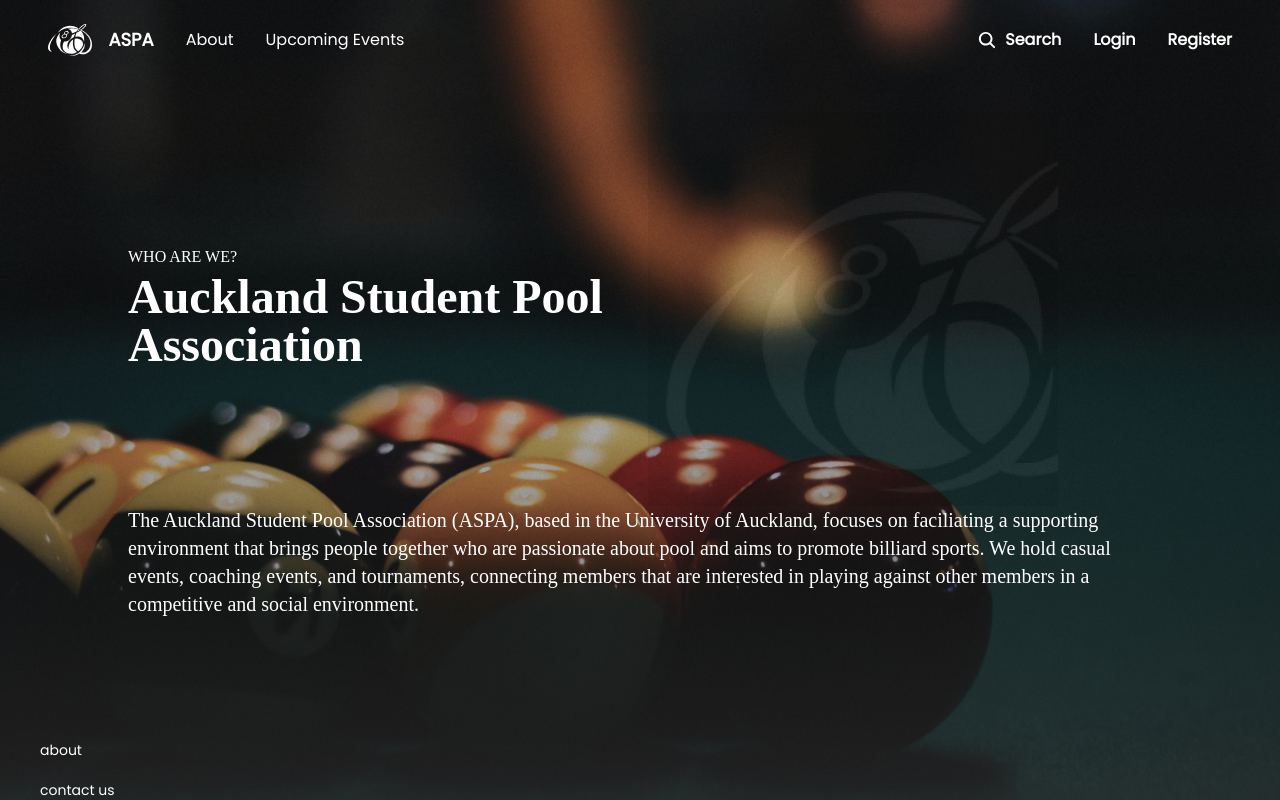
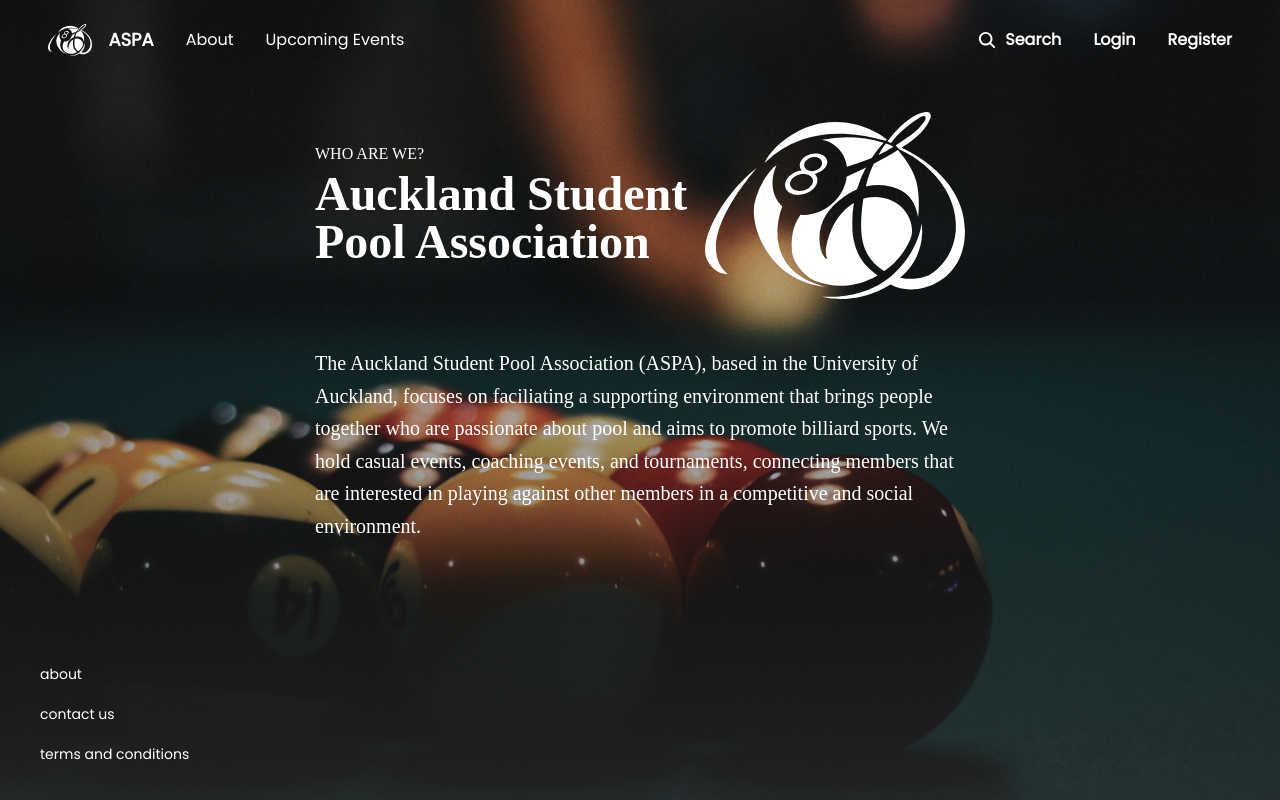
Before and after one commit to UoaWDCC/aspa-portal-v2, a React (Create React App) app: page /about in a window 1280 px wide. Built offline with nearby package versions, Linux system fonts and the light colour scheme; a web font is replaced by a local one.

Commit message:
tweaked styling of about page

```diff
--- a/src/routes/About.jsx
+++ b/src/routes/About.jsx
@@ -1,19 +1,19 @@
-import MyImage from "./UpcomingEvents/images/ASPA_logo_inverted.png";
+import Logo from "../assets/logo.svg";
 
 export default function About() {
   return (
-    <div className="mx-32 pt-8 pb-28">
-      <div className="flex items-center">
+    <div className="flex justify-center">
+      <div className="pt-8 pb-28 max-w-4xl mx-4">
+        <div className="flex items-center mb-12">
           <div className="prose text-white ">
             <h5 className="text-white leading-none mb-2">WHO ARE WE?</h5>
             <h1 className="text-white leading-none text-5xl mb-0">
               Auckland Student Pool Association
             </h1>
           </div>
-        <img className="max-w-[40%]" src={MyImage} alt="logo" />
+          <img className="max-w-[40%]" src={Logo} alt="logo" />
         </div>
-      <div>
-        <p className="max-w-[100ch] text-xl">
+        <p className="max-w-[65ch] text-xl leading-relaxed">
           The Auckland Student Pool Association (ASPA), based in the University
           of Auckland, focuses on faciliating a supporting environment that
           brings people together who are passionate about pool and aims to
```
Lines whose indentation alone changed are shown as unchanged.
